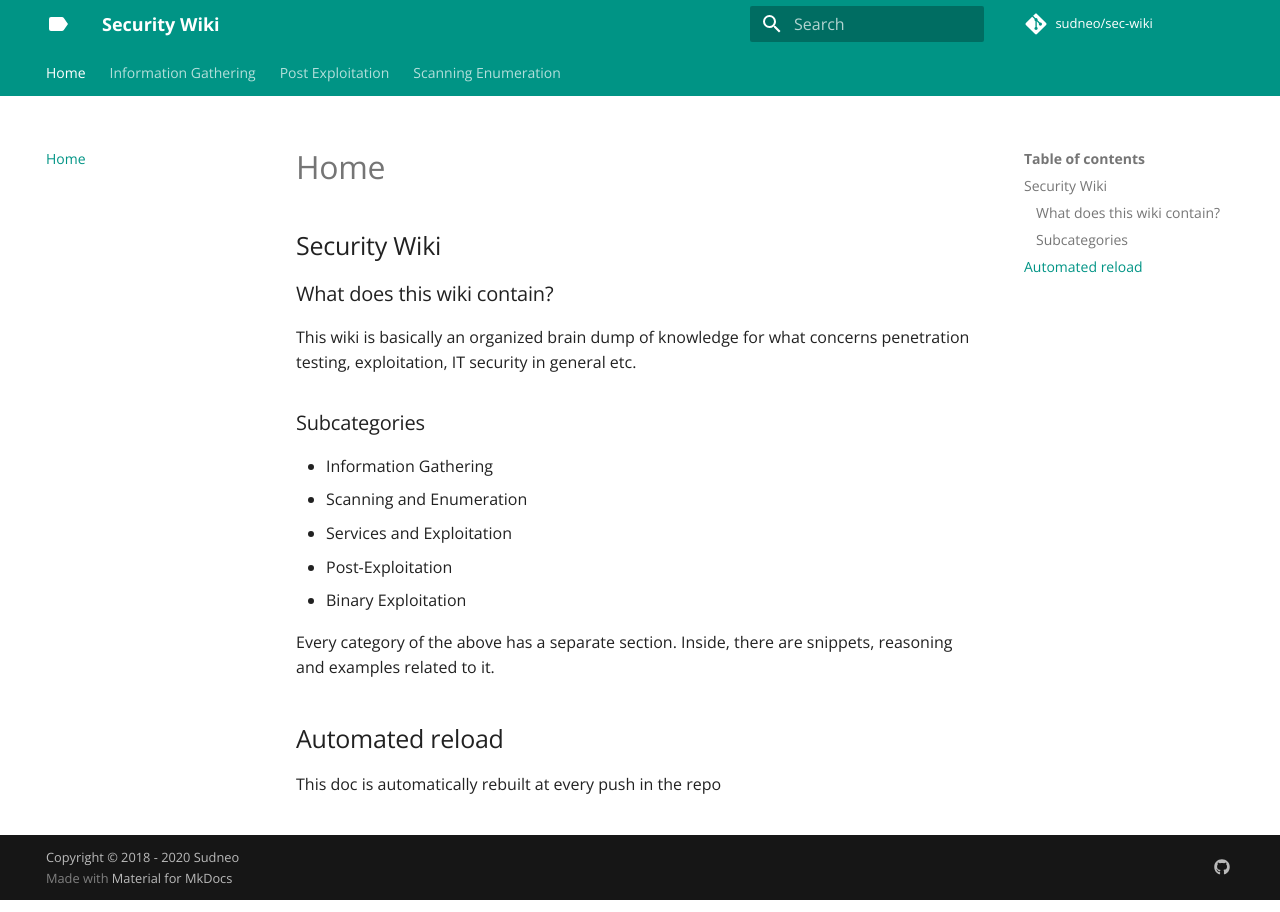
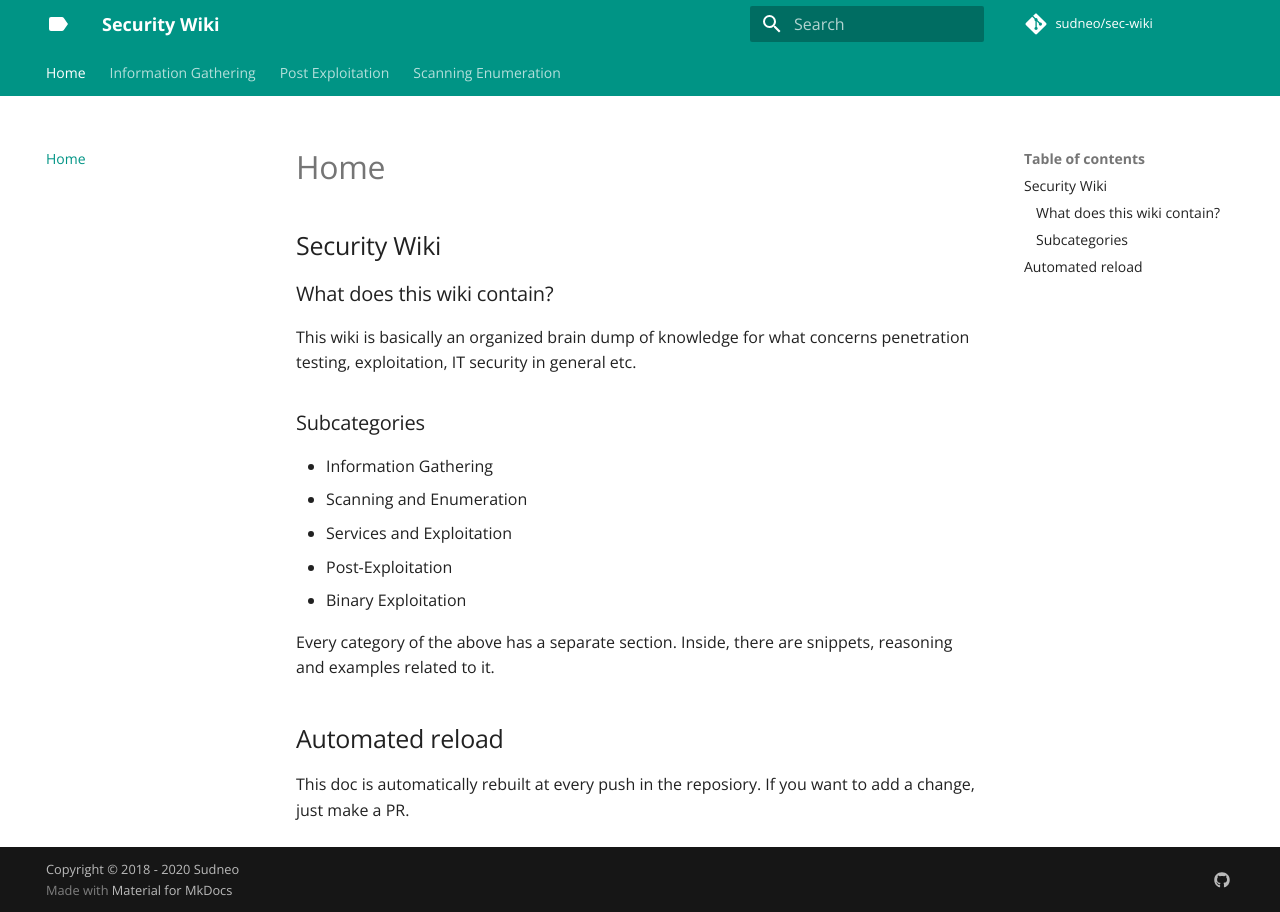
Before and after one commit to Sudneo/sec-wiki, an MkDocs documentation site: the page built from docs/index.md, in a window 1280 px wide. Built offline with MkDocs 1.6.1 and Material for MkDocs 9.7.7, drawn with Linux system fonts in a browser that asks for light colours; some web fonts are replaced; comment, search, counter and statistics services are not loaded.

Commit message:
Adds test message

```diff
--- a/docs/index.md
+++ b/docs/index.md
@@ -19,4 +19,5 @@ Inside, there are snippets, reasoning and examples related to it.
 
 ## Automated reload
 
-This doc is automatically rebuilt at every push in the repo
+This doc is automatically rebuilt at every push in the reposiory. If you want to add a change, just
+make a PR.
```
